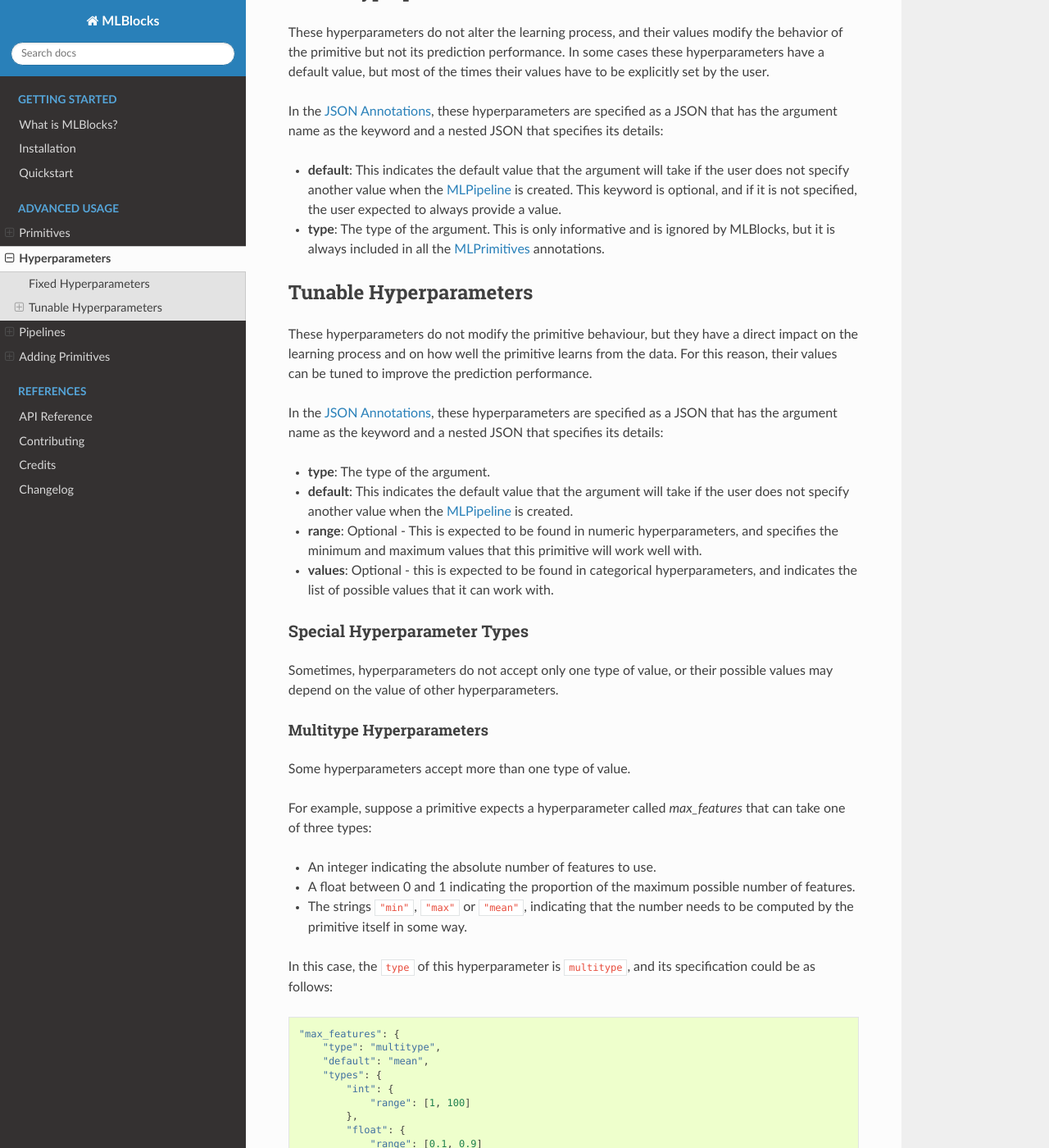
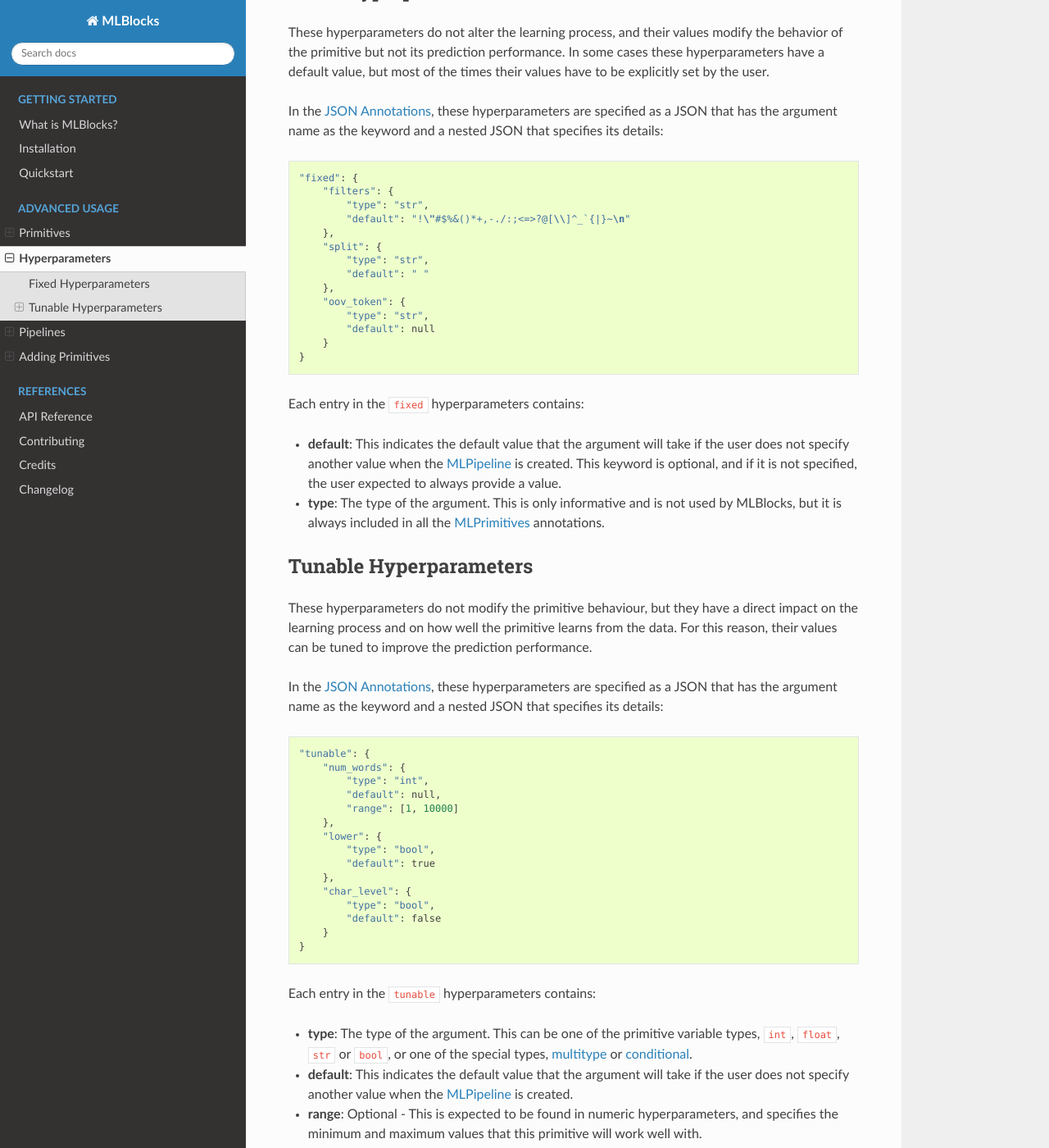
Before and after one commit to MLBazaar/MLBlocks, a Sphinx documentation site: the page built from docs/advanced_usage/hyperparameters.rst, in a window 1280 px wide and 1400 px high, scrolled down 1121 px. Shown: the whole window at 82% size. Built offline with Sphinx 7.4.7 and the Read the Docs theme 2.0.0, drawn with Linux system fonts in a browser that asks for light colours.

Commit message:
Add hyperparameter examples

```diff
--- a/docs/advanced_usage/hyperparameters.rst
+++ b/docs/advanced_usage/hyperparameters.rst
@@ -57,12 +57,29 @@ hyperparameters have a default value, but most of the times their values have to
 set by the user.
 
 In the `JSON Annotations`_, these hyperparameters are specified as a JSON that has the argument
-name as the keyword and a nested JSON that specifies its details:
+name as the keyword and a nested JSON that specifies its details::
+
+    "fixed": {
+        "filters": {
+            "type": "str",
+            "default": "!\"#$%&()*+,-./:;<=>?@[\\]^_`{|}~\n"
+        },
+        "split": {
+            "type": "str",
+            "default": " "
+        },
+        "oov_token": {
+            "type": "str",
+            "default": null
+        }
+    }
+
+Each entry in the ``fixed`` hyperparameters contains:
 
 * **default**: This indicates the default value that the argument will take if the user does
   not specify another value when the `MLPipeline`_ is created. This keyword is optional, and
   if it is not specified, the user expected to always provide a value.
-* **type**: The type of the argument. This is only informative and is ignored by MLBlocks, but
+* **type**: The type of the argument. This is only informative and is not used by MLBlocks, but
   it is always included in all the `MLPrimitives`_ annotations.
 
 Tunable Hyperparameters
@@ -73,9 +90,28 @@ impact on the learning process and on how well the primitive learns from the dat
 For this reason, their values can be tuned to improve the prediction performance.
 
 In the `JSON Annotations`_, these hyperparameters are specified as a JSON that has the argument
-name as the keyword and a nested JSON that specifies its details:
+name as the keyword and a nested JSON that specifies its details::
 
-* **type**: The type of the argument.
+    "tunable": {
+        "num_words": {
+            "type": "int",
+            "default": null,
+            "range": [1, 10000]
+        },
+        "lower": {
+            "type": "bool",
+            "default": true
+        },
+        "char_level": {
+            "type": "bool",
+            "default": false
+        }
+    }
+
+Each entry in the ``tunable`` hyperparameters contains:
+
+* **type**: The type of the argument. This can be one of the primitive variable types, ``int``,
+  ``float``, ``str`` or ``bool``, or one of the special types, `multitype`_ or `conditional`_.
 * **default**: This indicates the default value that the argument will take if the user does
   not specify another value when the `MLPipeline`_ is created.
 * **range**: Optional - This is expected to be found in numeric hyperparameters, and specifies
@@ -171,3 +207,5 @@ In this case, the hyperparameters would be annotated like this::
 .. _MLPrimitives: https://github.com/HDI-Project/MLPrimitives
 .. _BTB: https://github.com/HDI-Project/BTB
 .. _MLPipeline: ../api_reference.html#mlblocks.MLPipeline
+.. _multitype: #multitype-hyperparameters
+.. _conditional: #conditional-hyperparameters
```
